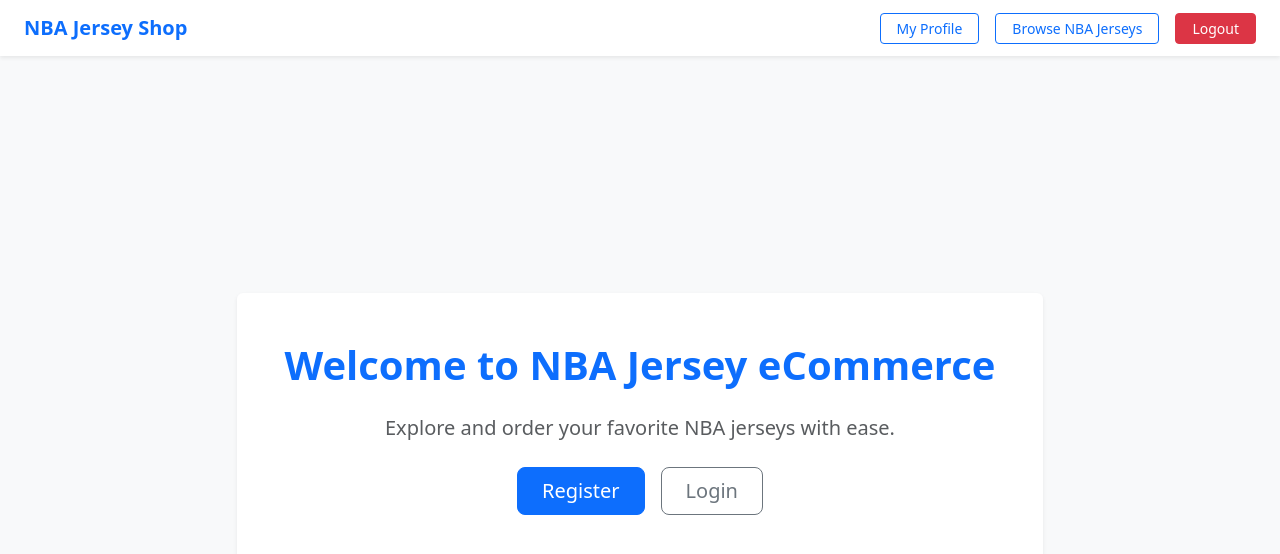
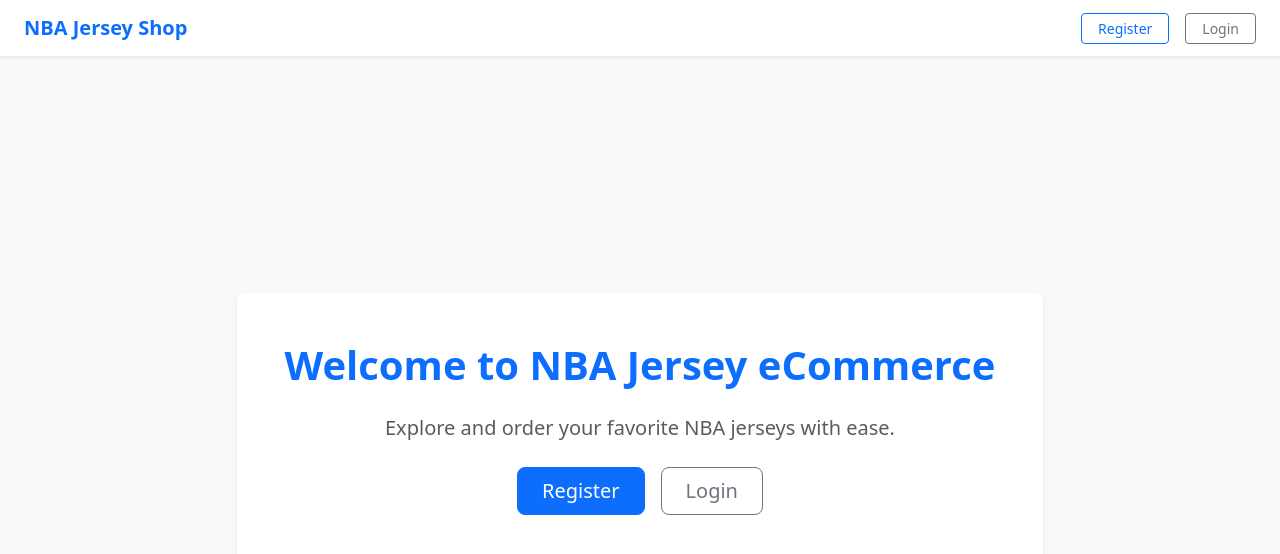
Before and after one commit to kimlengthai/nba-jersey-app, a React (Vite) app in the folder client/: page / in a window 1280 px wide. Shown: the top 554 px of the page. Built offline with nearby package versions, Linux system fonts and the light colour scheme; sample sign-in values are in the browser's storage.

Commit message:
Move navigation bar to Home.jsx
This ensure whenever it's /, it should display register and login navbar

```diff
--- a/client/src/pages/Home.jsx
+++ b/client/src/pages/Home.jsx
@@ -1,11 +1,32 @@
-import { Link } from "react-router-dom";
-import Navbar from "../components/Navbar";
+import { Link, useNavigate } from "react-router-dom";
+// import Navbar from "../components/Navbar";
 
 function Home()
 {
+  const navigate = useNavigate();
   return (
     <div className="vh-100 d-flex flex-column bg-light">
-      <Navbar />
+      {/* <Navbar /> */}
+      <nav className="navbar navbar-expand-lg navbar-light bg-white shadow-sm px-4">
+      <Link to="/" className="navbar-brand fw-bold text-primary"
+      onClick={() =>
+      {
+        localStorage.removeItem('user');
+        navigate('/');
+      }}>
+        NBA Jersey Shop
+      </Link>
+      <>
+      <div className="ms-auto d-flex align-items-center gap-3">
+      <Link to="/register" className="btn btn-outline-primary btn-sm px-3">
+        Register
+      </Link>
+      <Link to="/login" className="btn btn-outline-secondary btn-sm px-3">
+        Login
+      </Link>
+      </div>
+      </>
+      </nav>
 
       {/* Page Content */}
       <div className="d-flex flex-column justify-content-center align-items-center flex-grow-1">
--- a/client/src/pages/MyProfile.jsx
+++ b/client/src/pages/MyProfile.jsx
@@ -102,6 +102,8 @@
     {
         try
         {
+          console.log("Attempting to update user with ID:", user._id);
+          console.log("Form data:", form);
           // Send a PUT request to update the user's data on the backend
             const res = await axios.put(`http://localhost:3001/users/${user._id}`, form);
             const updatedUser = res.data;
```
